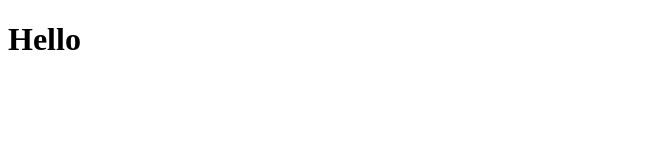
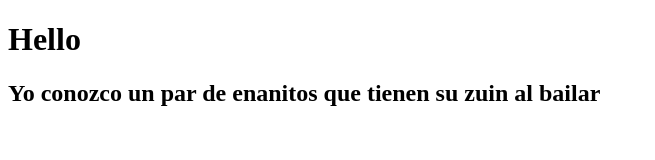
Before and after one commit to Valerieee01/NEW-REPOSITORY-R4-PY, a plain HTML site: page INDEX.HTML in a window 1280 px wide. Shown: the whole page, without its empty margins (0-655 px from the left). Drawn offline with Linux system fonts and the light colour scheme.

Commit message:
Enanitos
git commit -m Enanitos
git commit -m Enanitos

```diff
--- a/INDEX.HTML
+++ b/INDEX.HTML
@@ -8,5 +8,6 @@
 </head>
 <body>
     <h1>Hello</h1>
+    <h2>Yo conozco un par de enanitos que tienen su zuin al bailar </h2>
 </body>
 </html>
```
